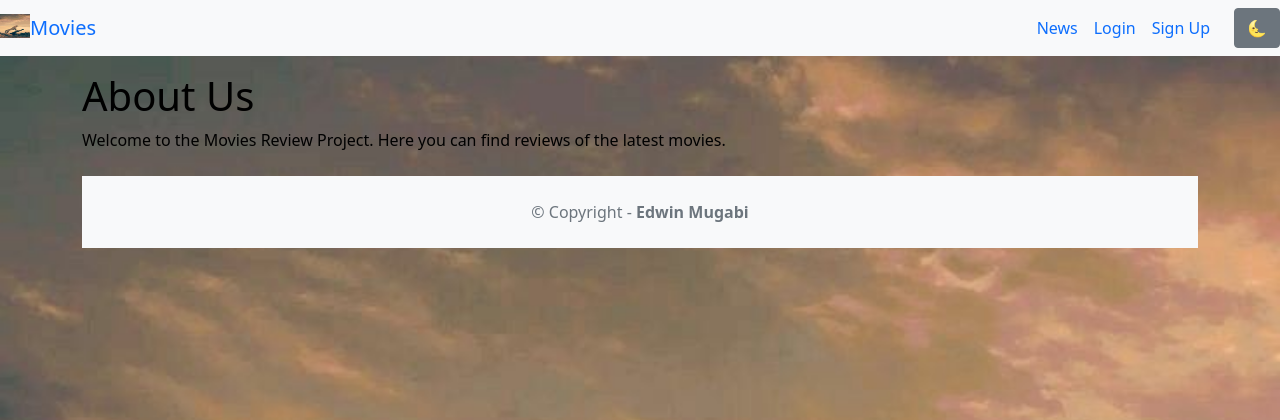
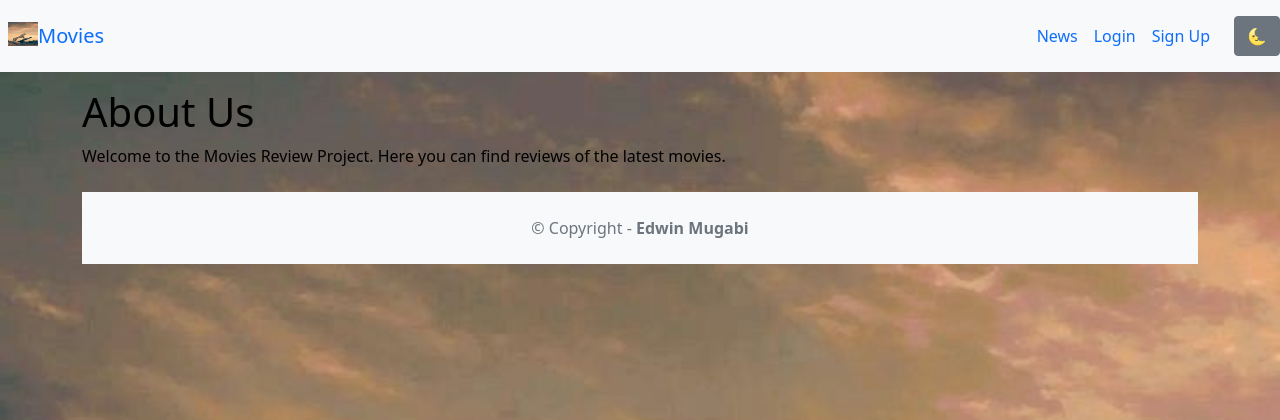
Before and after one commit to ShadowRahlM/moviereviews, a Django app: template movie/templates/about.html in a window 1280 px wide. Shown: the top 420 px of the page. Run offline with Django 3.2, Linux system fonts and the light colour scheme; the template is opened without the code that fills it, so the values that code supplies are empty.

Commit message:
Add margin to navbar brand for improved spacing

```diff
--- a/moviesreview/templates/base.html
+++ b/moviesreview/templates/base.html
@@ -52,7 +52,7 @@
   </head>
   <body class="light-mode">
     <nav class="navbar navbar-expand-lg navbar-light-mode mb-3">
-      <a class="navbar-brand" href="{% url 'home' %}"
+      <a class="navbar-brand m-2" href="{% url 'home' %}"
         ><img
           src="{% static 'images/cheetah.jpg' %}"
           alt=""
```
